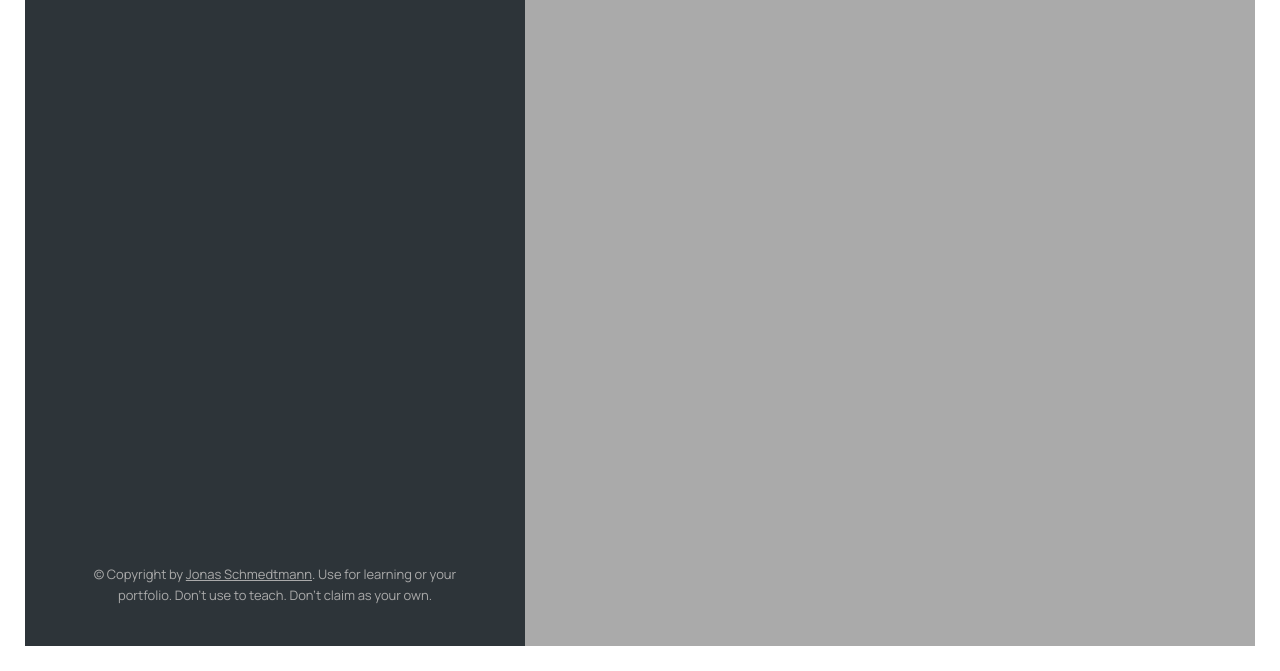
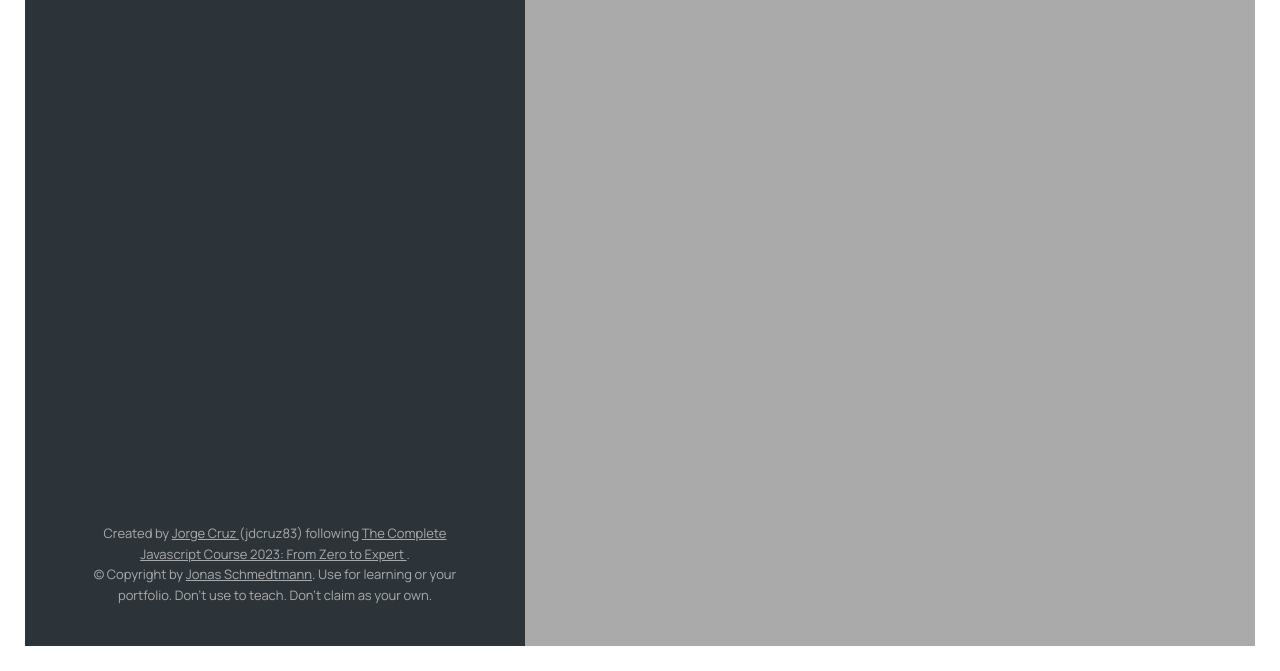
Before and after one commit to jdcruz83/mapty-udemy, a website built with Parcel: page index.html in a window 1280 px wide. Shown: the part 129-800 px from the top of the page. Built offline with nearby package versions, Linux system fonts and the light colour scheme; no server answers.

Commit message:
updating copyright

```diff
--- a/index.html
+++ b/index.html
@@ -111,6 +111,15 @@
     </ul>
 
     <p class="copyright">
+      Created by
+      <a class="twitter-link" target="_blank" href="https://jdcruz83-portfolio.netlify.app/">
+        Jorge Cruz
+      </a>
+      (jdcruz83) following
+      <a class="twitter-link" target="_blank" href="https://www.udemy.com/course/the-complete-javascript-course/">
+        The Complete Javascript Course 2023: From Zero to Expert
+      </a>.
+      <br>
       &copy; Copyright by
       <a class="twitter-link" target="_blank" href="https://twitter.com/jonasschmedtman">Jonas Schmedtmann</a>.
       Use for learning or your portfolio. Don't use to teach. Don't
```
Lines whose indentation alone changed are shown as unchanged.
